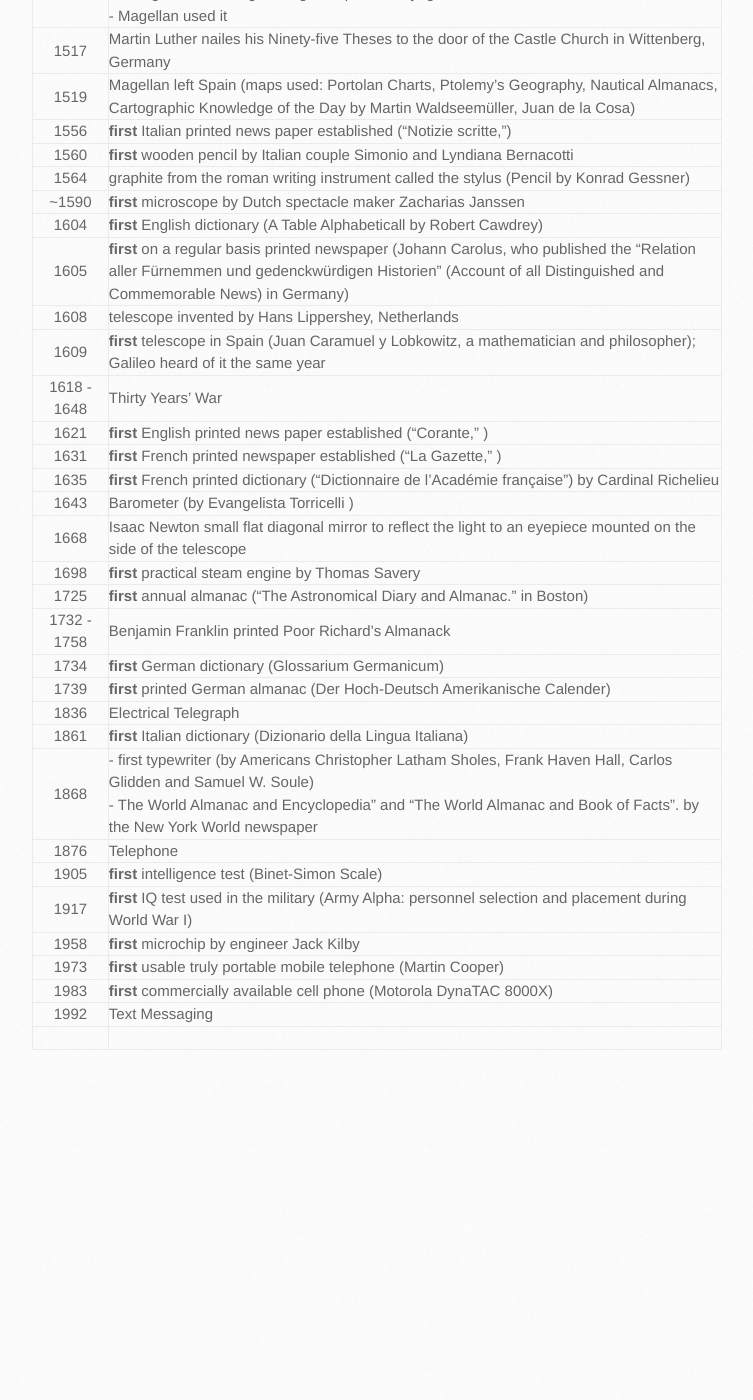
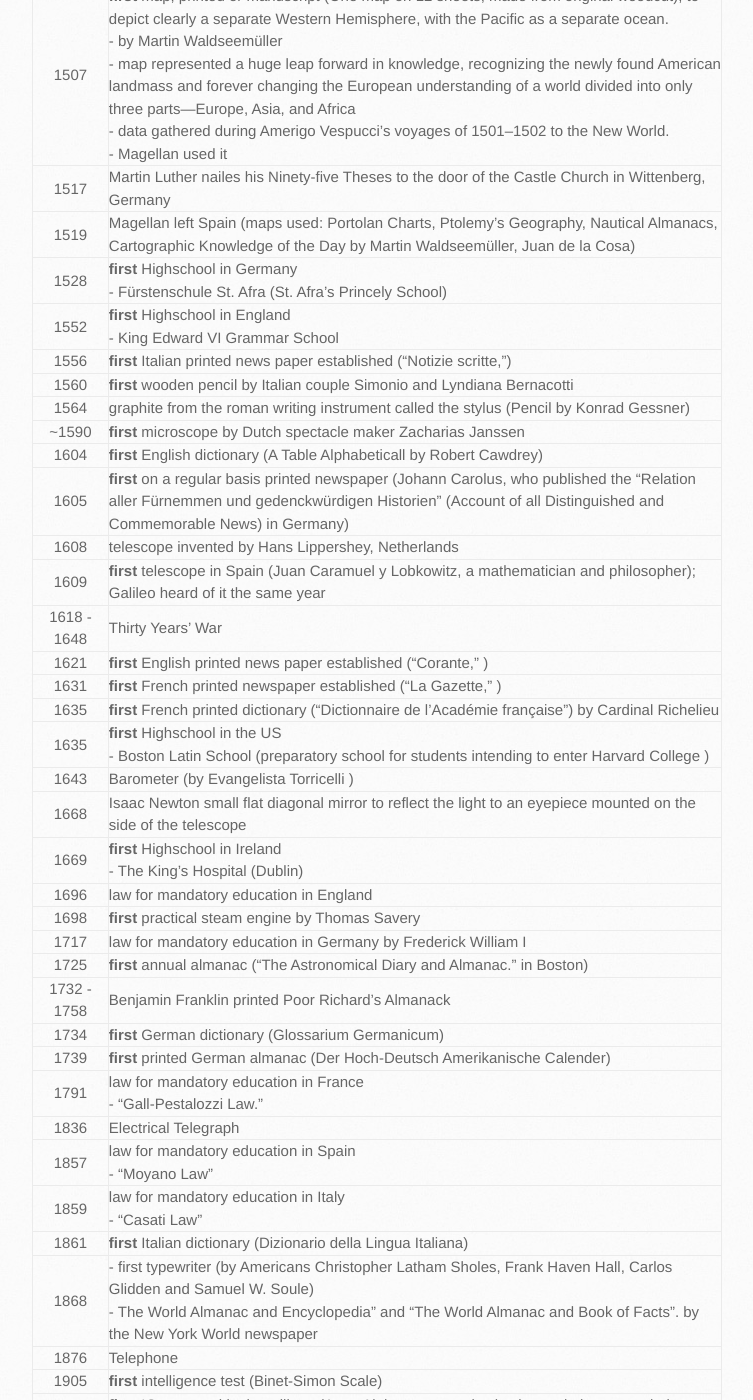
Before and after one commit to trumpfheller/trumpfheller.github.io, a Jekyll site: the page built from epistemologicalTree.md, in a window 1280 px wide and 1400 px high, scrolled down 2918 px. Shown: the whole window, without its empty margins (128-881 px from the left). Built offline with Jekyll 4.4.1, drawn with Linux system fonts in a browser that asks for light colours; before the commit the page ends 3991 px from its top, so only the background shows below that; some of the changed text lies outside the part shown.

Commit message:
Add files via upload

```diff
--- a/epistemologicalTree.md
+++ b/epistemologicalTree.md
@@ -39,17 +39,20 @@
 
 | <span style="width:350px">**date**</span> | **milestone** |
 |---|:---|
-| 1088 | **first** university in the Western world:<br>- University of Bologna in northern Italy<br>- theology, medicine, philosophy, and the liberal arts |
+| 1088 | **first** University in the Western world:<br>- University of Bologna in northern Italy<br>- theology, medicine, philosophy, and the liberal arts |
 | 1096 - 1291 | The Crusades |
 | 1134 | **first** University in Spain, University of Salamanca |
 | 1154 | **first** printed map<br>- technique of copperplate engraving is the "Tabula Rogeriana,"<br>- created by the Andalusian cartographer Muhammad al-Idrisi;<br>- commissioned by King Roger II of Sicily;<br>- incorporated knowledge from various sources, including Arab, Greek, and Roman geographers |
+| 1170 | **first** Highschool in France<br>- Collège des Dix-Huit |
+| 1246 | **first** Highschool in Sweden<br>- Uppsala Cathedral School |
 | 1248 | **first** University in England, University of Oxford |
 | 1257 | **first** University in France, Sarbonne |
 | 1286 | **first** German schoolbook ("Catholicon," Johannes Balbi) |
 | 1321 | Portolan Charts/map by Pietro Vesconte,<br>- Magellan used it |
 | 1339 | Portolan Charts/map by Angelino Dulcert,<br>- Magellan used it |
-| 1347-1351 | The Black Death |
-| 1386 | **first** university in Germany, University of Heidelberg |
+| 1347-1351 | The Black Death<br>- in some places, it's believed that up to 60% of the population perished due to the disease. |
+| 1386 | **first** University in Germany, University of Heidelberg |
+| 1389 | **first** Highschool in Holland<br>- Stedelijk Gymnasium Haarlem|
 | 1450 | **first** English Schoolbook (hornbook) |
 | 1453 | The Ottoman Empire, under the command of Sultan Mehmed II, captured Constantinople (modern-day Istanbul) from the Byzantine Empire (Eastern Roman Empire) |
 | 1455 | Gutenberg invents printing<br>- **first** significant step towards democratization of and access t o knowledge |
@@ -62,6 +65,8 @@
 | 1507 | **first** map, printed or manuscript (One map on 12 sheets, made from original woodcut), to depict clearly a separate Western Hemisphere, with the Pacific as a separate ocean.<br>- by Martin Waldseemüller<br>- map represented a huge leap forward in knowledge, recognizing the newly found American landmass and forever changing the European understanding of a world divided into only three parts—Europe, Asia, and Africa<br>- data gathered during Amerigo Vespucci’s voyages of 1501–1502 to the New World. <br>- Magellan used it |
 | 1517 | Martin Luther nailes his Ninety-five Theses to the door of the Castle Church in Wittenberg, Germany |
 | 1519 | Magellan left Spain (maps used: Portolan Charts, Ptolemy's Geography, Nautical Almanacs, Cartographic Knowledge of the Day by Martin Waldseemüller, Juan de la Cosa) |
+| 1528 | **first** Highschool in Germany<br>- Fürstenschule St. Afra (St. Afra's Princely School) |
+| 1552 | **first** Highschool in England<br>- King Edward VI Grammar School |
 | 1556 | **first** Italian printed news paper established ("Notizie scritte,") |
 | 1560 | **first** wooden pencil by Italian couple Simonio and Lyndiana Bernacotti |
 | 1564 | graphite from the roman writing instrument called the stylus (Pencil by Konrad Gessner) |
@@ -74,14 +79,21 @@
 | 1621 | **first** English printed news paper established ("Corante," ) |
 | 1631 | **first** French printed newspaper established ("La Gazette," ) |
 | 1635 | **first** French printed dictionary ("Dictionnaire de l'Académie française") by Cardinal Richelieu |
+| 1635 | **first** Highschool in the US<br>- Boston Latin School (preparatory school for students intending to enter Harvard College ) |
 | 1643 | Barometer (by Evangelista Torricelli ) |
 | 1668 | Isaac Newton small flat diagonal mirror to reflect the light to an eyepiece mounted on the side of the telescope |
+| 1669 | **first** Highschool in Ireland<br>- The King's Hospital (Dublin) |
+| 1696 | law for mandatory education in England |
 | 1698 | **first** practical steam engine by Thomas Savery |
+| 1717 | law for mandatory education in Germany by Frederick William I|
 | 1725 | **first** annual almanac ("The Astronomical Diary and Almanac." in Boston) |
 | 1732 - 1758 | Benjamin Franklin printed Poor Richard's Almanack |
 | 1734 | **first** German dictionary (Glossarium Germanicum) |
 | 1739 | **first** printed German almanac (Der Hoch-Deutsch Amerikanische Calender) |
+| 1791 | law for mandatory education in France<br>- "Gall-Pestalozzi Law."|
 | 1836 | Electrical Telegraph |
+| 1857 | law for mandatory education in Spain<br>- "Moyano Law"|
+| 1859 | law for mandatory education in Italy<br>- "Casati Law"|
 | 1861 | **first** Italian dictionary (Dizionario della Lingua Italiana) |
 | 1868 | - first typewriter (by Americans Christopher Latham Sholes, Frank Haven Hall, Carlos Glidden and Samuel W. Soule)<br>- The World Almanac and Encyclopedia" and "The World Almanac and Book of Facts". by the New York World newspaper |
 | 1876 | Telephone |
```
